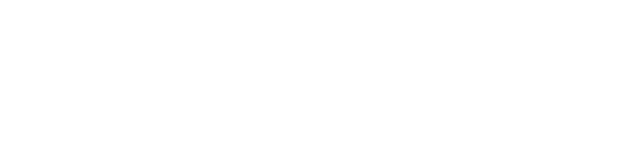
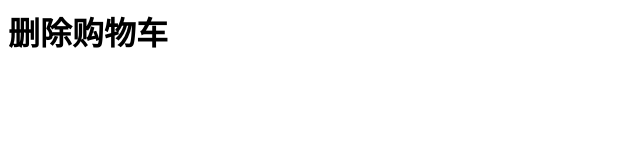
Before and after one commit to fafazhu/web1908, a plain HTML site: page index.html in a window 1280 px wide. Shown: the whole page, without its empty margins (0-640 px from the left). Drawn offline with Linux system fonts and the light colour scheme.

Commit message:
删除购物车

```diff
--- a/index.html
+++ b/index.html
@@ -1 +1,3 @@
 <h1>
+    删除购物车
+</h1>
```
